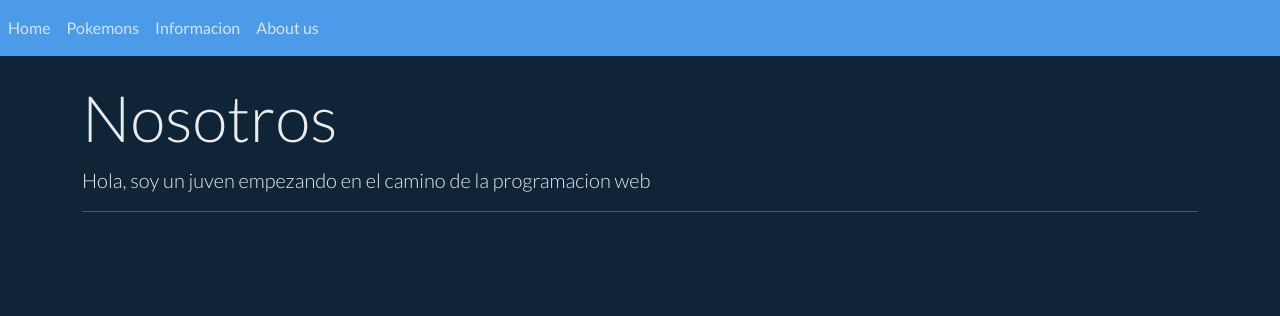
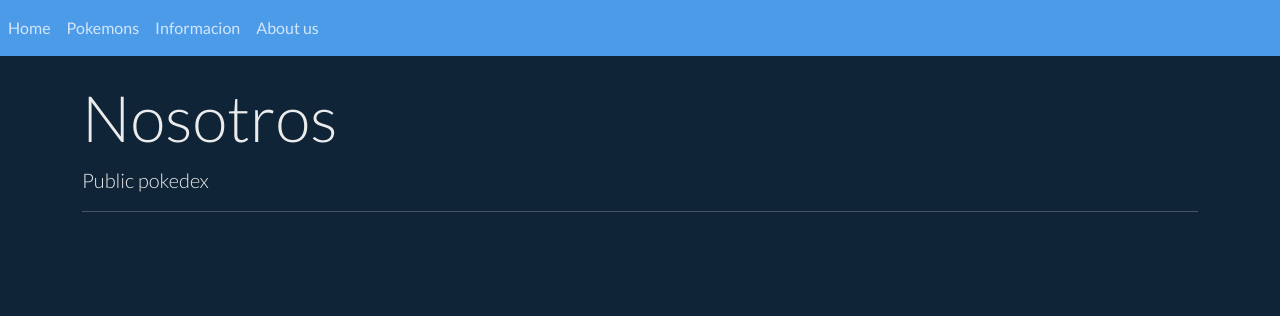
Before and after one commit to jaironova97/globalpokedex-php, a PHP site: page /nosotros.php in a window 1280 px wide. Shown: the top 316 px of the page. Run offline with PHP 8.4, Linux system fonts and the light colour scheme.

Commit message:
update nosotros.php

```diff
--- a/nosotros.php
+++ b/nosotros.php
@@ -4,7 +4,7 @@
 
 <div class="jumbotron">
     <h1 class="display-3">Nosotros</h1>
-    <p class="lead">Hola, soy un juven empezando en el camino de la programacion web</p>
+    <p class="lead">Public pokedex</p>
     <hr class="my-2">
 </div>
 
```
